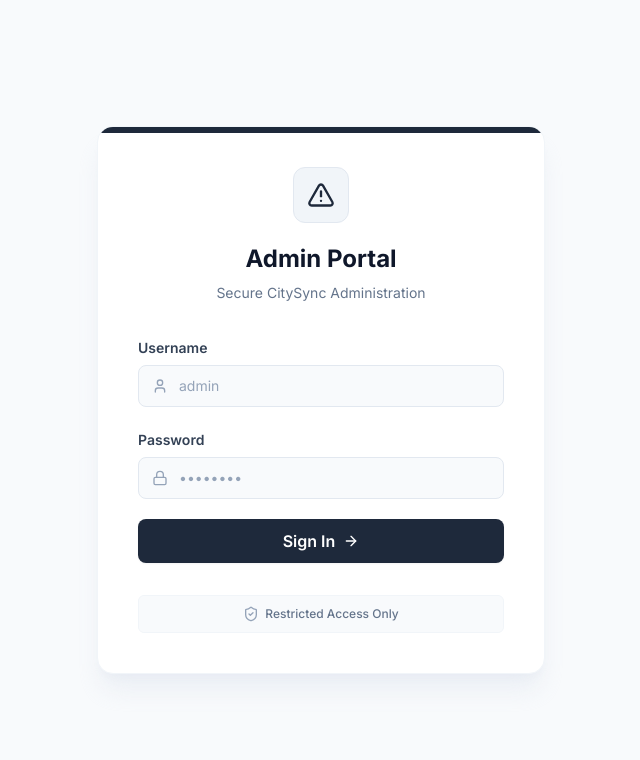
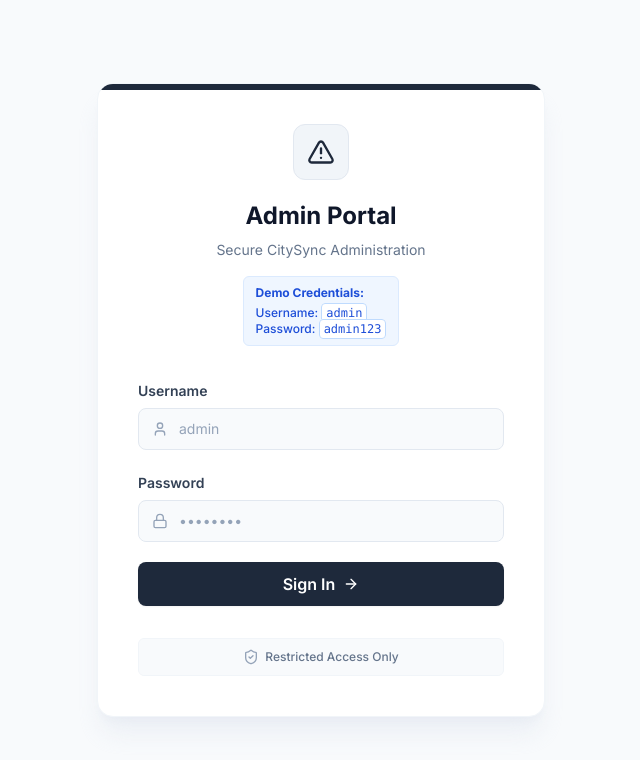
Before and after one commit to muhammadareeb01/hackaton, a Next.js app in the folder admin_frontend/: page /login in a window 1280 px wide. Shown: the top 760 px of the page, without its empty margins (319-959 px from the left). Built offline with nearby package versions, Linux system fonts and the light colour scheme; no server answers.

Commit message:
Add demo credentials to admin login page

```diff
--- a/admin_frontend/app/login/page.tsx
+++ b/admin_frontend/app/login/page.tsx
@@ -50,7 +50,12 @@ export default function AdminLogin() {
               <AlertTriangle className="w-7 h-7" />
             </div>
             <h1 className="text-2xl font-bold text-slate-900 mb-2">Admin Portal</h1>
-            <p className="text-slate-500 text-sm">Secure CitySync Administration</p>
+            <p className="text-slate-500 text-sm mb-4">Secure CitySync Administration</p>
+            <div className="bg-blue-50 text-blue-700 text-xs py-2 px-3 rounded-md border border-blue-100 font-medium inline-block text-left">
+              <p><strong>Demo Credentials:</strong></p>
+              <p className="mt-1">Username: <code className="bg-white px-1 py-0.5 rounded border border-blue-200">admin</code></p>
+              <p>Password: <code className="bg-white px-1 py-0.5 rounded border border-blue-200">admin123</code></p>
+            </div>
           </div>
 
           <form onSubmit={handleLogin} className="space-y-5">
```
